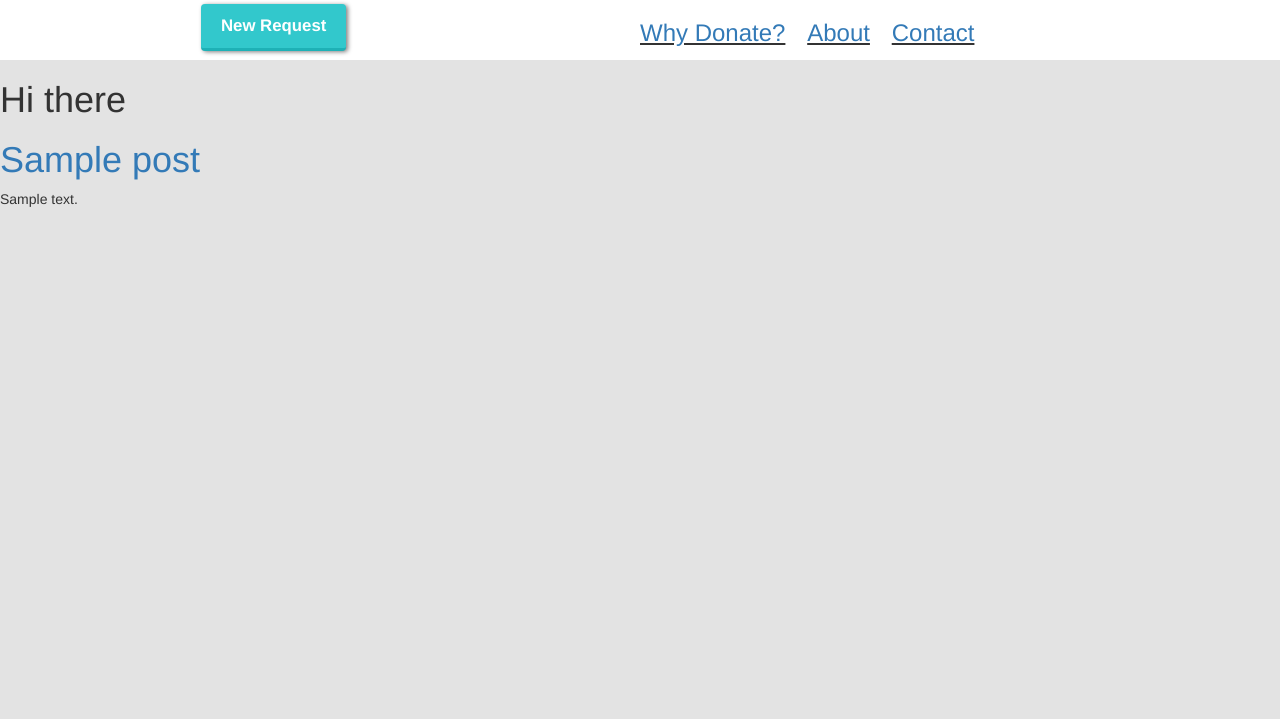
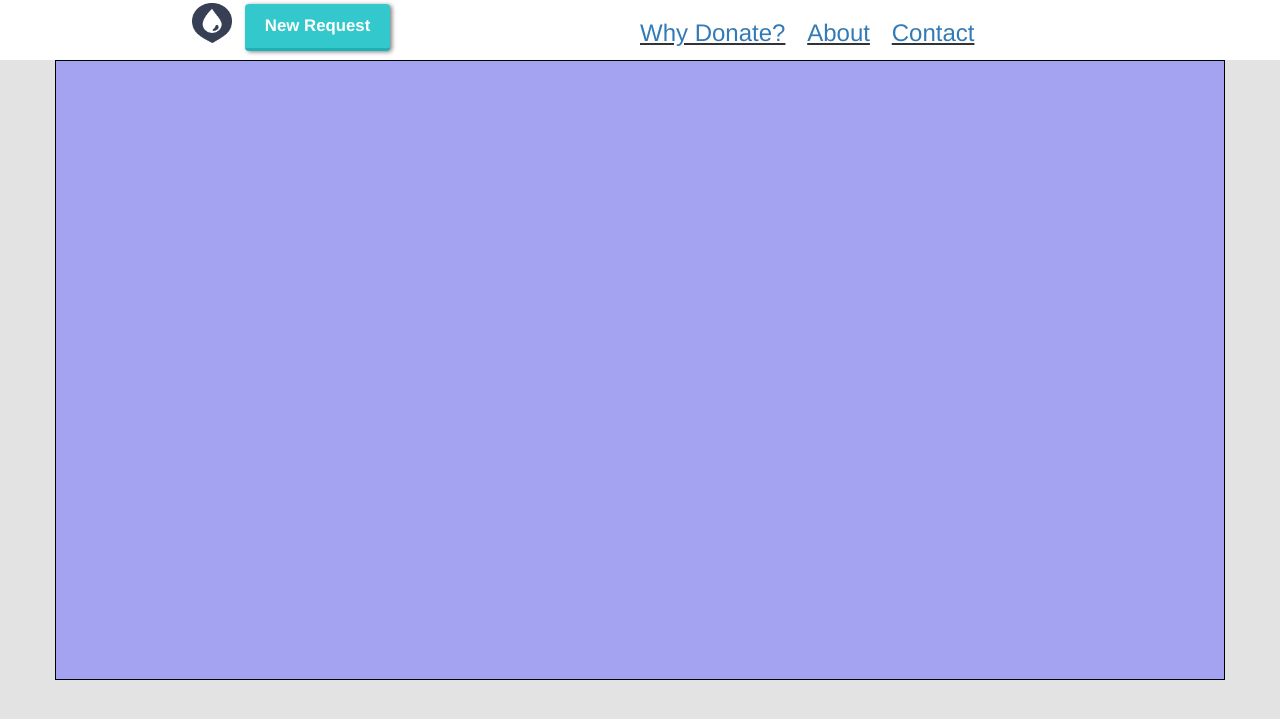
Before and after one commit to Vaironl/Social-Blood, a Django app: template socialblood/templates/blog/post_list.html in a window 1280 px wide. Shown: the top 719 px of the page. Run offline with Django 3.2, Linux system fonts and the light colour scheme; the template is opened without the code that fills it: most values are stand-ins (such as "Sample title", 1, 10 or a date in 2020); some libraries are stand-ins or nearby versions.

Commit message:
nav progress sorta completed

```diff
--- a/socialblood/static/css/main.css
+++ b/socialblood/static/css/main.css
@@ -15,6 +15,12 @@ nav
 	width: 70%;
 	height: 100%;
 	margin: auto;
+}
+
+.wrapper img
+{
+	width:40px;
+	height: 40px;
 }
 
 .wrapper button
@@ -55,3 +61,10 @@ nav
 	display: inline-block;
 	margin-right: 4%;
 }
+
+.container
+{
+	background-color:rgba(100,100,255,0.5);
+	height: 620px;
+	border:1px solid black;
+}
--- a/socialblood/templates/blog/post_list.html
+++ b/socialblood/templates/blog/post_list.html
@@ -11,6 +11,7 @@
 
 	<nav>
 		<div class="wrapper">
+			<img src="{% static 'images/logo-dark.png' %}">
 			<button>New Request</button>
 			<div class="nav-info">
 				<h3><a href="#">Why Donate?</a></h3>
@@ -20,13 +21,15 @@
 		</div>
 	</nav>
 
-		<h1>Hi there </h1>
+		<div class="container">
 
-		{% for post in posts %}
+		</div>
+
+<!-- 		{% for post in posts %}
 			<div>
 				<h1><a href="">{{ post.title }}</a></h1>
 				<p>{{ post.text|linebreaksbr }}</p>
 			</div>
-		{% endfor %}
+		{% endfor %} -->
 	</body>
 </html>
--- a/static/css/main.css
+++ /dev/null
@@ -1,4 +0,0 @@
-body
-{
-	background-color: red;
-}
```
Also changed, not shown: socialblood/static/images/logo-dark.png (added), 11 other files.
